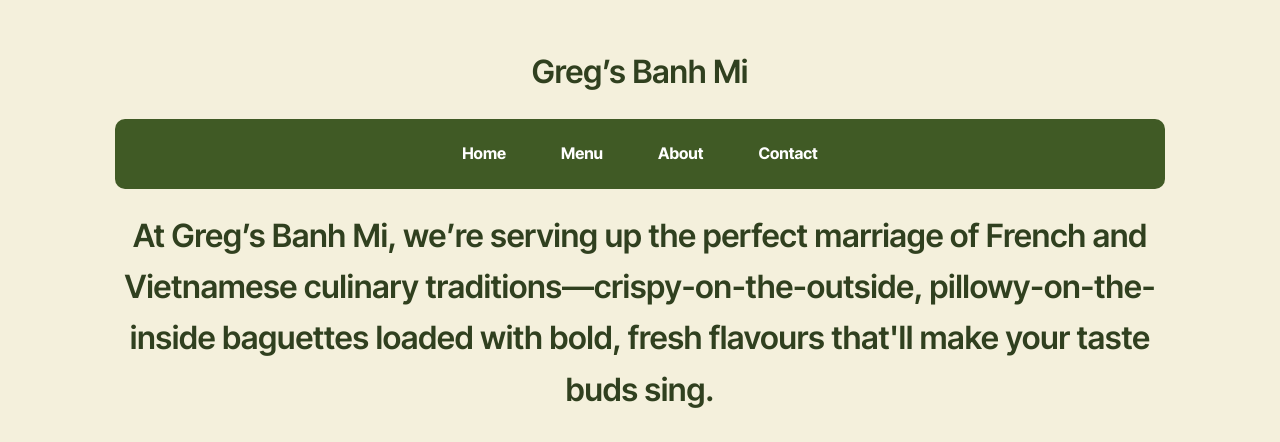
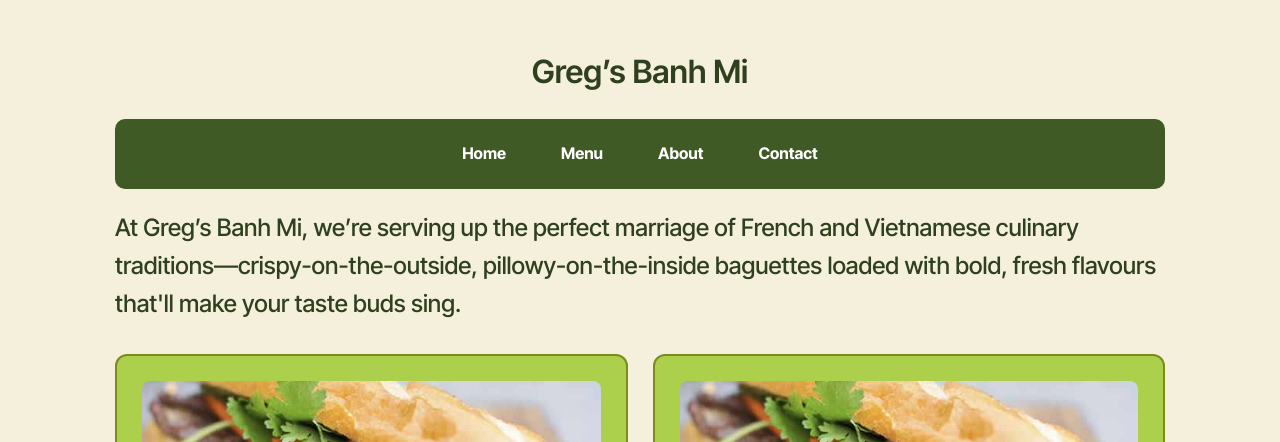
Before and after one commit to wrt061026-gif/exercise6, a plain HTML site: page index.html in a window 1280 px wide. Shown: the top 442 px of the page. Drawn offline with Linux system fonts and the light colour scheme; a web font is replaced by a local one.

Commit message:
( ◕ ◞ ◕ ) auto commit

```diff
--- a/index.html
+++ b/index.html
@@ -131,7 +131,7 @@
       </ul>
     </nav>
 
-    <h1>At Greg’s Banh Mi, we’re serving up the perfect marriage of French and Vietnamese culinary traditions&mdash;crispy-on-the-outside, pillowy-on-the-inside baguettes loaded with bold, fresh flavours that'll make your taste buds sing.</h1>
+    <h2>At Greg’s Banh Mi, we’re serving up the perfect marriage of French and Vietnamese culinary traditions&mdash;crispy-on-the-outside, pillowy-on-the-inside baguettes loaded with bold, fresh flavours that'll make your taste buds sing.</h2>
 
     <div class="container">
 
```
Also changed, not shown: banh-mi.jpg (added).
